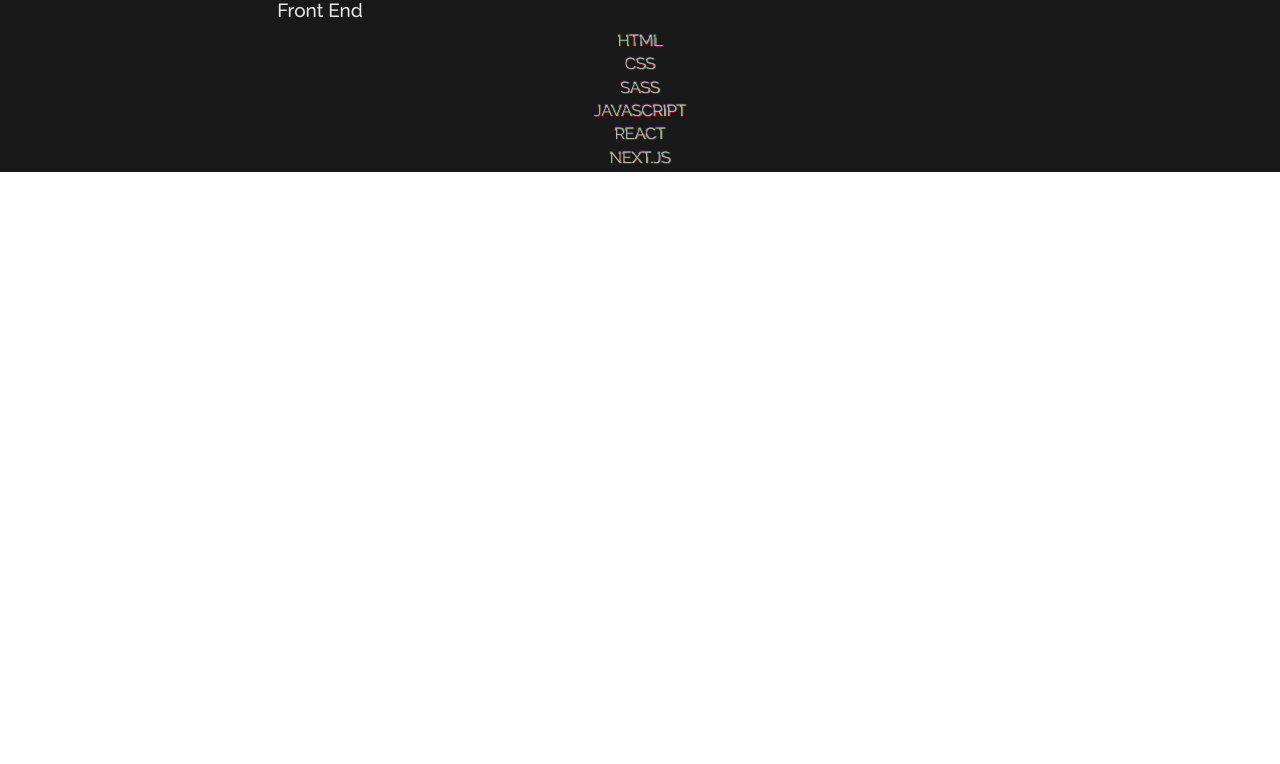
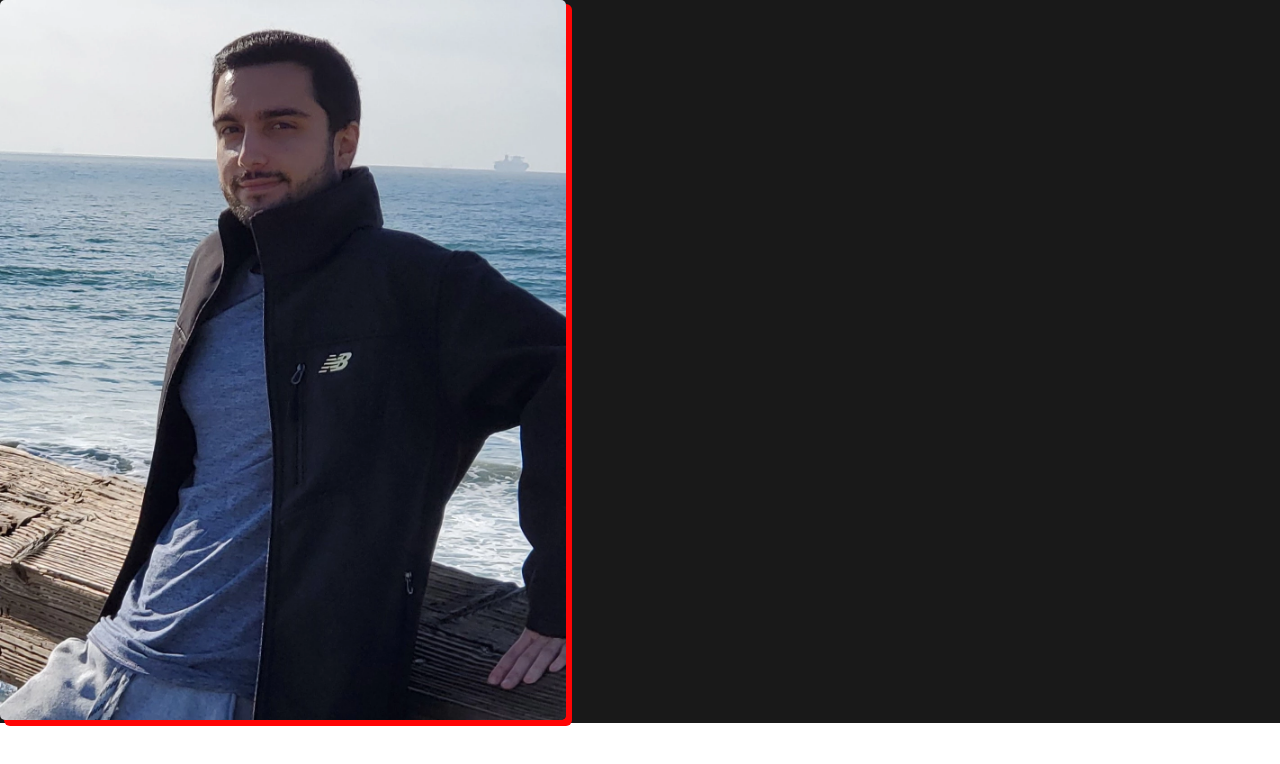
Before and after one commit to kuraiji/MyPersonalWebsite, a Next.js app: page / in a window 1280 px wide. Shown: the top 764 px of the page. Built offline with nearby package versions, Linux system fonts and the light colour scheme.

Commit message:
Created Hero and added Landing Page images.

```diff
--- /dev/null
+++ b/components/hero.tsx
@@ -0,0 +1,19 @@
+import styles from "../styles/components/hero.module.scss"
+
+interface HeroProps {
+    src: string;
+    alt: string;
+    loading?: "lazy" | "eager";
+    className?: string;
+}
+
+export default function Hero(props: HeroProps) : JSX.Element {
+    return (
+        <div className={styles.hero_container}>
+            <picture>
+                <source/>
+                <img className={styles.hero_image} src={props.src} alt={props.alt}/>
+            </picture>
+        </div>
+    );
+}
--- a/pages/index.tsx
+++ b/pages/index.tsx
@@ -1,6 +1,6 @@
 import Head from 'next/head'
 import styles from '../styles/pages/Home.module.scss'
-import List from "../components/list";
+import Hero from "../components/hero";
 
 export default function Home() {
   const frontend = ['HTML', 'CSS', 'SASS', 'JavaScript', 'React', 'Next.js'];
@@ -13,11 +13,11 @@
         </Head>
         <main>
             <div>
-                <List className={styles.test} items={frontend}>Front End</List>
+                <Hero src="/images/hero.webp" alt={"A picture of Payman Ahmadpour"}/>
             </div>
         </main>
     </div>
   )
 }
 
-//TODO: List (Glitched and Not Glitched), Hero, Button, Navigation Bar, Footer
+//TODO: Button, Navigation Bar, Footer
--- /dev/null
+++ b/styles/components/hero.module.scss
@@ -0,0 +1,29 @@
+@use "../globals/abstract";
+
+.hero_container {
+  width: 100%;
+  height: 100%;
+}
+
+.hero_image {
+  animation: border 1s ease-in-out infinite;
+  border-radius: 5px;
+  width: auto;
+  height: auto;
+  max-width: 50%;
+  max-height: 90vh;
+}
+
+@keyframes border {
+  0% {
+    box-shadow: 5px 5px 0 1px var(--color-primary);
+  }
+
+  50% {
+    box-shadow: 4px 4px 0 1px darken(abstract.$color-primary, 25%);
+  }
+
+  100% {
+    box-shadow: 5px 5px 0 1px var(--color-primary);
+  }
+}
```
Also changed, not shown: public/images/hero.webp (added).
